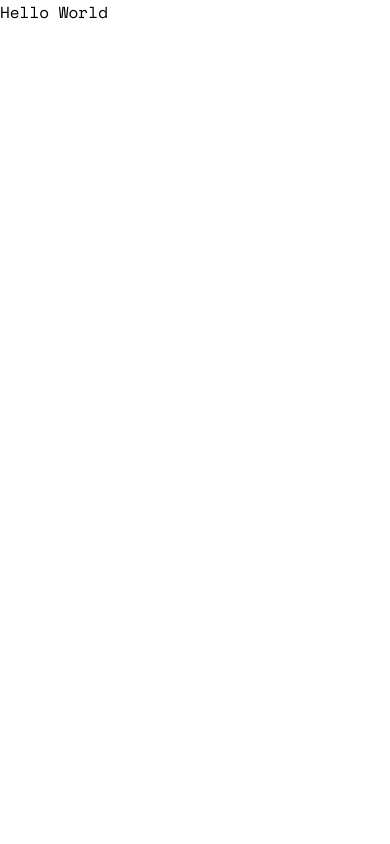
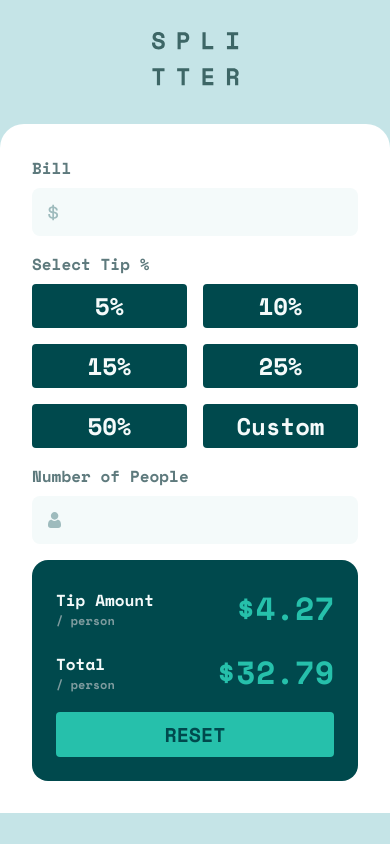
Before and after one commit to raistmere/challenge-tip-calculator, a React (Vite) app: page / in a window 390 px wide. Built offline with nearby package versions, Linux system fonts and the light colour scheme.

Commit message:
Added and completed mobile design
* Added css styling for mobile part of the App
* All html is completed
* Minor responsive design between mobile -> desktop

```diff
--- a/src/App.css
+++ b/src/App.css
@@ -43,5 +43,180 @@
 }
 
 body {
+  background-color: var(--color-dark-grayish-cyan);
+}
+
+#wrapper {
+  height: 100dvh;
+  display: flex;
+  flex-direction: column;
+  justify-content: flex-start;
+  align-items: center;
+  background-color: var(--color-light-grayish-cyan);
+}
+
+.logo {
+  padding: 2rem;
+}
+
+
+.calculatorBox {
+  width: 100%;
+  display: flex;
+  flex-direction: column;
+  gap: 1rem;
+  padding: 2rem;
+  background-color: white;
+  border-radius: 1.5rem 1.5rem 0 0;
+}
+
+.inputBox {
+  display: flex;
+  flex-direction: column;
+  gap: 1rem;
+}
+
+input {
+  width: 100%;
+  height: 2rem;
+  text-align: right;
+  padding: 1rem;
+}
+
+input::-webkit-inner-spin-button {
+  display: none;
+}
+
+.billBox, .peopleBox {
+  display: grid;
+  align-items: center;
+  justify-content: center;
+  grid-template-columns: auto 1fr;
+  grid-template-rows: auto auto;
+  gap: 0.5rem;
+}
+
+.billBox > label, .peopleBox > label {
+  grid-column: 1/-1;
+  grid-row: 1/2;
+  color: var(--color-dark-grayish-cyan);
+  font-family: var(--font-spaceMono-bold);
   font-size: 1rem;
 }
+
+.billBox > input, .peopleBox > input {
+  grid-column: 1/-1;
+  grid-row: 2/-1;
+  border-style: none;
+  color: var(--color-very-dark-cyan);
+  font-family: var(--font-spaceMono-bold);
+  font-size: 1.5rem;
+  padding: 1.5rem;
+  background-color: var(--color-very-light-grayish-cyan);
+  border-radius: 0.5rem;
+}
+
+.billBox > input:focus, .peopleBox > input:focus {
+  border-color: var(--color-strong-cyan);
+}
+
+.billBox > img, .peopleBox > img {
+  grid-column: 1/2;
+  grid-row: 2/-1;
+  font-size: 1.5rem;
+  margin-left: 1rem;
+  font-family: var(--font-spaceMono-reg);
+  color: var(--color-grayish-cyan);
+}
+
+.tipBox {
+  display: flex;
+  flex-direction: column;
+  gap: 0.5rem;
+}
+
+.tipBox > h2 {
+  font-size: 1rem;
+  font-family: var(--font-spaceMono-bold);
+  color: var(--color-dark-grayish-cyan);
+}
+
+.percentBox {
+  display: grid;
+  grid-template-columns: 1fr 1fr;
+  grid-template-rows: 1fr 1fr;
+  gap: 1rem;
+}
+
+.percentButton {
+  font-size: 1.5rem;
+  border-style: none;
+  border-radius: 0.25rem;
+  padding: 0.25rem;
+  color: var(--color-very-light-grayish-cyan);
+  font-family: var(--font-spaceMono-bold);
+  background-color: var(--color-very-dark-cyan);
+}
+
+.outputBox {
+  width: 100%;
+  display: flex;
+  flex-direction: column;
+  gap: 1rem;
+  padding: 1.5rem;
+  border-radius: 1rem;
+  background-color: var(--color-very-dark-cyan);
+}
+
+.amountBox, .totalBox {
+  display: flex;
+  flex-direction: row;
+  justify-content: space-between;
+  align-items: center;
+}
+
+.tipTitle, .totalTitle {
+  display: flex;
+  flex-direction: column;
+}
+
+.mainText {
+  color: var(--color-very-light-grayish-cyan);
+  font-family: var(--font-spaceMono-bold);
+}
+
+.subText {
+  font-size: 0.75rem;
+  color: var(--color-grayish-cyan);
+  font-family: var(--font-spaceMono-bold);
+}
+
+.amountText {
+  font-size: 2rem;
+  color: var(--color-strong-cyan);
+  font-family: var(--font-spaceMono-bold);
+}
+
+.resetButton {
+  font-size: 1.25rem;
+  color: var(--color-very-dark-cyan);
+  font-family: var(--font-spaceMono-bold);
+  border-style: none;
+  border-radius: 0.25rem;
+  padding: 0.5rem;
+  background-color: var(--color-strong-cyan);
+}
+
+
+
+
+@media screen and (min-width: 600px) {
+  * {
+    color: red;
+  }
+
+  .calculatorBox {
+    width: 600px;
+    flex-direction: row;
+  }
+}
--- a/src/App.tsx
+++ b/src/App.tsx
@@ -1,11 +1,78 @@
 import './App.css'
+import appLogo from "./assets/images/logo.svg";
+import dollarIcon from "./assets/images/icon-dollar.svg";
+import personIcon from "./assets/images/icon-person.svg";
 
 function App() {
 
   return (
-    <>
-    Hello World
-    </>
+    <div id="wrapper">
+      <div className="logoBox">
+        <img className='logo' src={appLogo} alt="App Logo" />
+      </div>
+      <div className="calculatorBox">
+        <div className="inputBox">
+          <div className="billBox">
+            <label htmlFor="billInput">Bill</label>
+            <input type="number" id='billInput' name='billInput' />
+            <img src={dollarIcon} alt="A dollar icon" />
+          </div>
+          <div className="tipBox">
+            <h2>Select Tip %</h2>
+            <div className="percentBox">
+              <button className="percentButton">5%</button>
+              <button className="percentButton">10%</button>
+              <button className="percentButton">15%</button>
+              <button className="percentButton">25%</button>
+              <button className="percentButton">50%</button>
+              <button className="percentButton">Custom</button>
+            </div>
+          </div>
+          <div className="peopleBox">
+            <label htmlFor="peopleInput">Number of People</label>
+            <input type="number" id='peopleInput' name='peopleInput' />
+            <img src={personIcon} alt="A person icon" />
+          </div>
+        </div>
+        <div className="outputBox">
+          <div className="amountBox">
+            <div className="tipTitle">
+              <p className='mainText'>Tip Amount</p>
+              <p className='subText'>/ person</p>
+            </div>
+            <p className='amountText'>$4.27</p>
+          </div>
+          <div className="totalBox">
+            <div className="totalTitle">
+              <p className='mainText'>Total</p>
+              <p className='subText'>/ person</p>
+            </div>
+            <p className='amountText'>$32.79</p>
+          </div>
+          <button className="resetButton">RESET</button>
+        </div>
+      </div>
+      {/* Bill
+
+        Select Tip %
+        5%
+        10%
+        15%
+        25%
+        50%
+        Custom
+
+        Number of People
+
+        Tip Amount
+        / person
+
+        Total
+        / person
+
+        Reset */}
+
+  </div>
   )
 }
 
```
